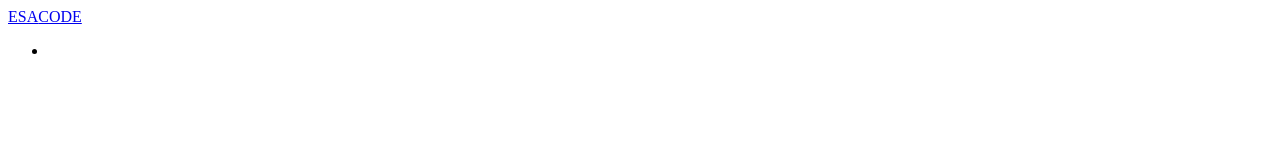
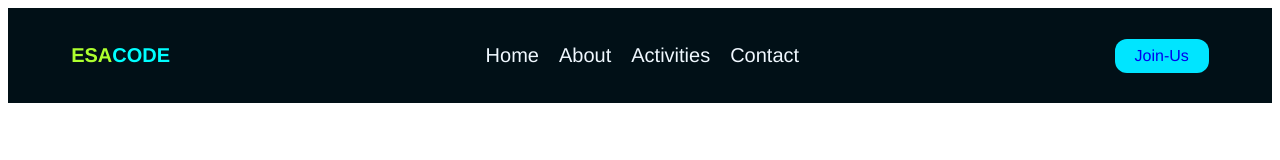
Before and after one commit to rich447/MY-WORK, a plain HTML site: page index.html in a window 1280 px wide. Drawn offline with Linux system fonts and the light colour scheme.

Commit message:
created esa website navbar

```diff
--- a/index.html
+++ b/index.html
@@ -10,10 +10,14 @@
     <header>
         <nav class="navbar">
             <a href="#home" class="logo">ESA<span>CODE</span></a>
-            <ul>
-                <li><a href=""></a></li>
+            <ul class="nav-links">
+                <li><a href="#home">Home</a></li>
+                <li><a href="#about">About</a></li>
+                <li><a href="#activities">Activities</a></li>
+                <li><a href="#contacts">Contact</a></li>
+            </ul>
 
-            </ul>
+            <a href="#join-us" class="join-btn">Join-Us</a>
         </nav>
     </header>
 
--- a/style.css
+++ b/style.css
@@ -0,0 +1,57 @@
+*{
+    margins: 0;
+    padding: 0;
+    box-sizing: border-box;
+}
+
+body{
+    font-family: 'Franklin Gothic Medium', 'Arial Narrow', Arial, sans-serif
+}
+.navbar{
+    background-color: rgb(1, 16, 23);
+    padding: 20px 5%;
+    display: flex;
+    gap: 20px;
+    justify-content: space-between;
+    align-items: center;
+}
+.logo{
+    color: greenyellow;
+    font-size: 20px;
+    font-weight: bold;
+    text-decoration: none;
+    font-decoration: none;
+}
+.logo span{
+    color:aqua;
+}
+.nav-links{
+    display: flex;
+    list-style: none;
+    gap: 20px;
+}
+
+.nav-links a{
+    color: aliceblue;
+    font-size: 20px;
+    text-decoration: none;
+}
+.nav-links a:hover{
+    color:aqua;
+    text-decoration: underline;
+}
+.join-btn{
+    background-color: rgb(0, 229, 255);
+    border-radius: 12px;
+    padding: 8px 20px;
+    text-decoration: none;
+}
+@media(max-width: 700px){
+    .navbar{
+        flex-direction: column;
+    }
+    .nav-links{
+        flex-wrap: wrap;
+        justify-content: center;
+    }
+}
```
